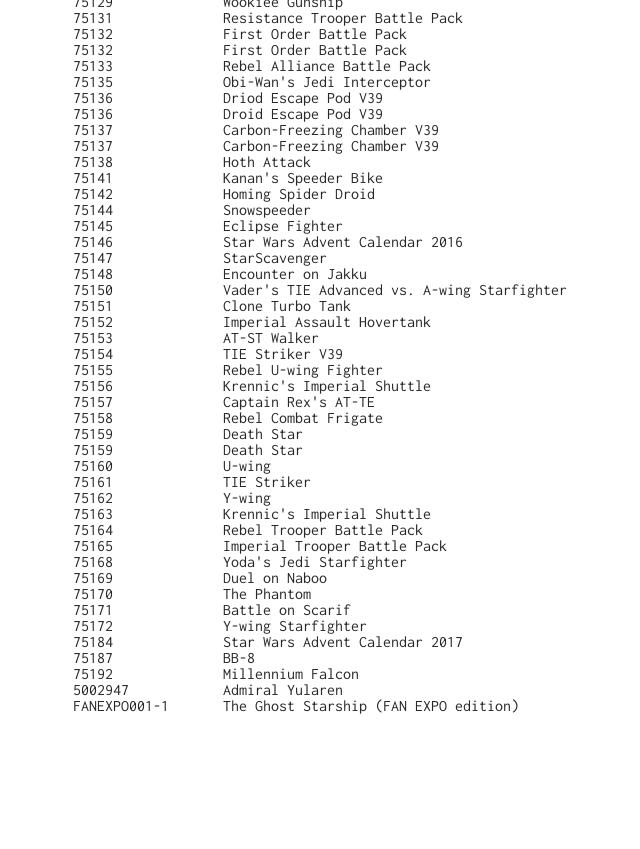
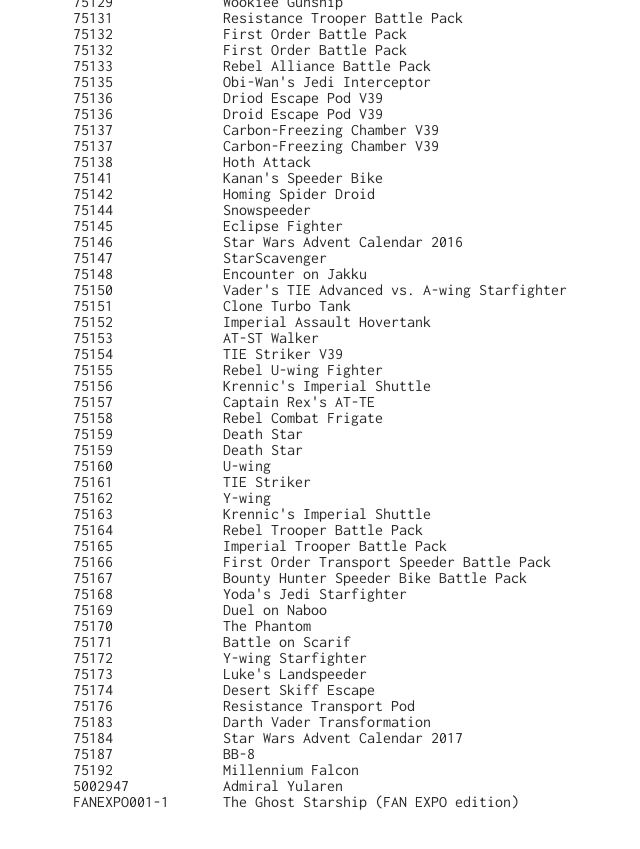
Before and after one commit to strattondev/strattonw.github.io, a Jekyll site: the page built from lego.html, in a window 1280 px wide and 900 px high, scrolled down 2040 px. Shown: the top 849 px of the window, without its empty margins (267-907 px from the left). Built offline with Jekyll 4.4.1, drawn with Linux system fonts in a browser that asks for light colours; before the commit the page ends 2844 px from its top, so only the background shows below that.

Commit message:
Added 6 new sets

```diff
--- a/_data/lego.yml
+++ b/_data/lego.yml
@@ -451,6 +451,12 @@
 - id: 75165
   name: Imperial Trooper Battle Pack
 
+- id: 75166
+  name: First Order Transport Speeder Battle Pack
+
+- id: 75167
+  name: Bounty Hunter Speeder Bike Battle Pack
+
 - id: 75168
   name: Yoda's Jedi Starfighter
 
@@ -466,6 +472,18 @@
 - id: 75172
   name: Y-wing Starfighter
 
+- id: 75173
+  name: Luke's Landspeeder
+
+- id: 75174
+  name: Desert Skiff Escape
+
+- id: 75176
+  name: Resistance Transport Pod
+
+- id: 75183
+  name: Darth Vader Transformation
+
 - id: 75184
   name: Star Wars Advent Calendar 2017
 
```
